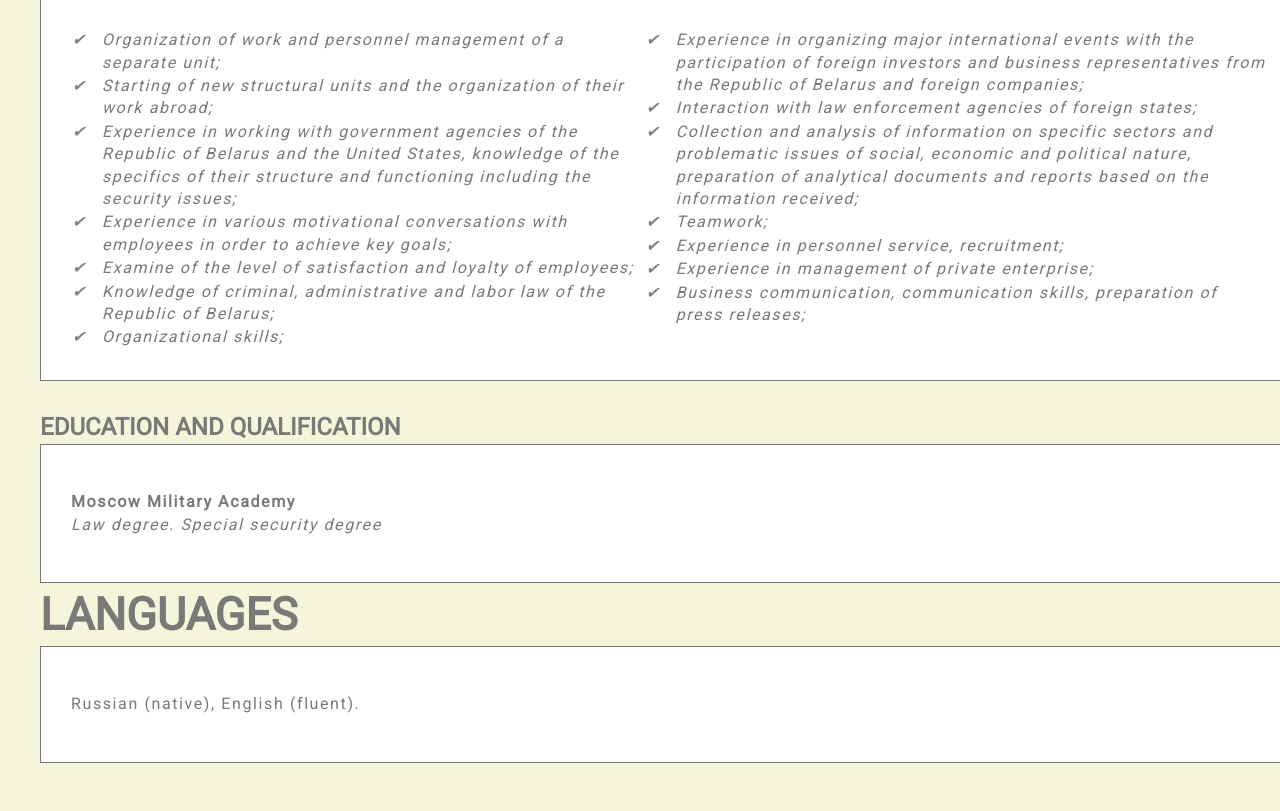
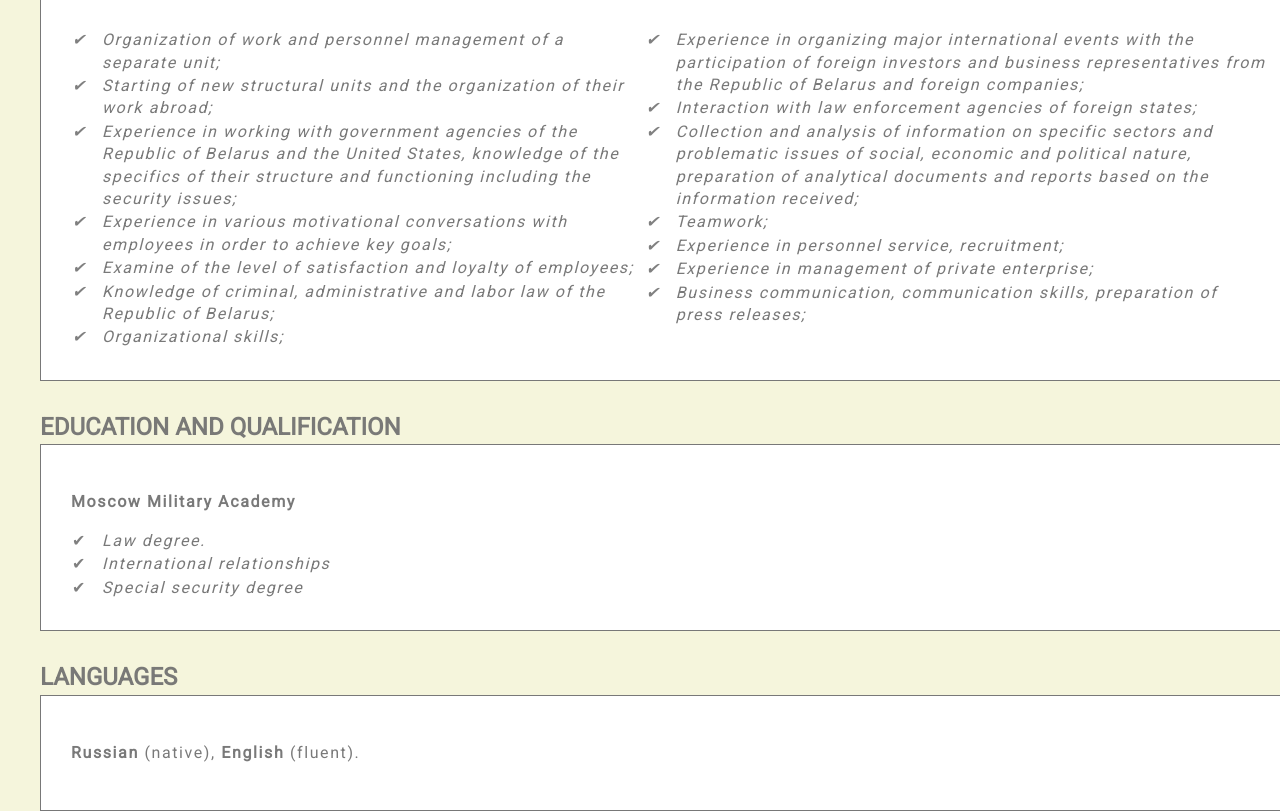
Before and after one commit to Google2023/rsschool-cv, a plain HTML site: page index.html in a window 1280 px wide. Shown: the part 777-1588 px from the top of the page. Before the commit the page ends 1540 px from the top, so only its background shows below. Drawn offline with Linux system fonts and the light colour scheme; files whose address does not match are found by name.

Commit message:
fix errors

```diff
--- a/index.html
+++ b/index.html
@@ -14,7 +14,7 @@
     <div class="container">
        <div class="aboutMe">
             <div class="photo">
-                <img src="C:\Users\DELL\Desktop\Coding\rsschool-cv\images\1.jpg" alt="My photo" width="150px">
+                <img src="images/MyPhoto.jpg" alt="My photo" width="150">
             </div>
             <div class="myName">
                 <h1> KALITA Aleksandr</h1>
@@ -71,15 +71,20 @@
         <h2>Education and Qualification</h2>
         <div class="educational">
             <p><b>Moscow Military Academy</b><br>
-            <i>Law degree. Special security degree</i></p>
+                <ul>
+                    <li><i>Law degree.</i></li>
+                    <li><i>International relationships</i></li>
+                    <li><i>Special security degree</i></li>
+                </ul>
+
 
         </div>
     </div>
 
     <div class="container">
-        <h1>Languages</h1>
+        <h2>Languages</h2>
         <div class="languages">
-            <p>Russian (native), English (fluent).</p>
+            <p><b>Russian</b> (native), <b>English</b> (fluent).</p>
         </div>
     </div>
 
```
Also changed, not shown: images/2.png (deleted), images/MyPhoto.jpg (renamed from images/1.jpg).
